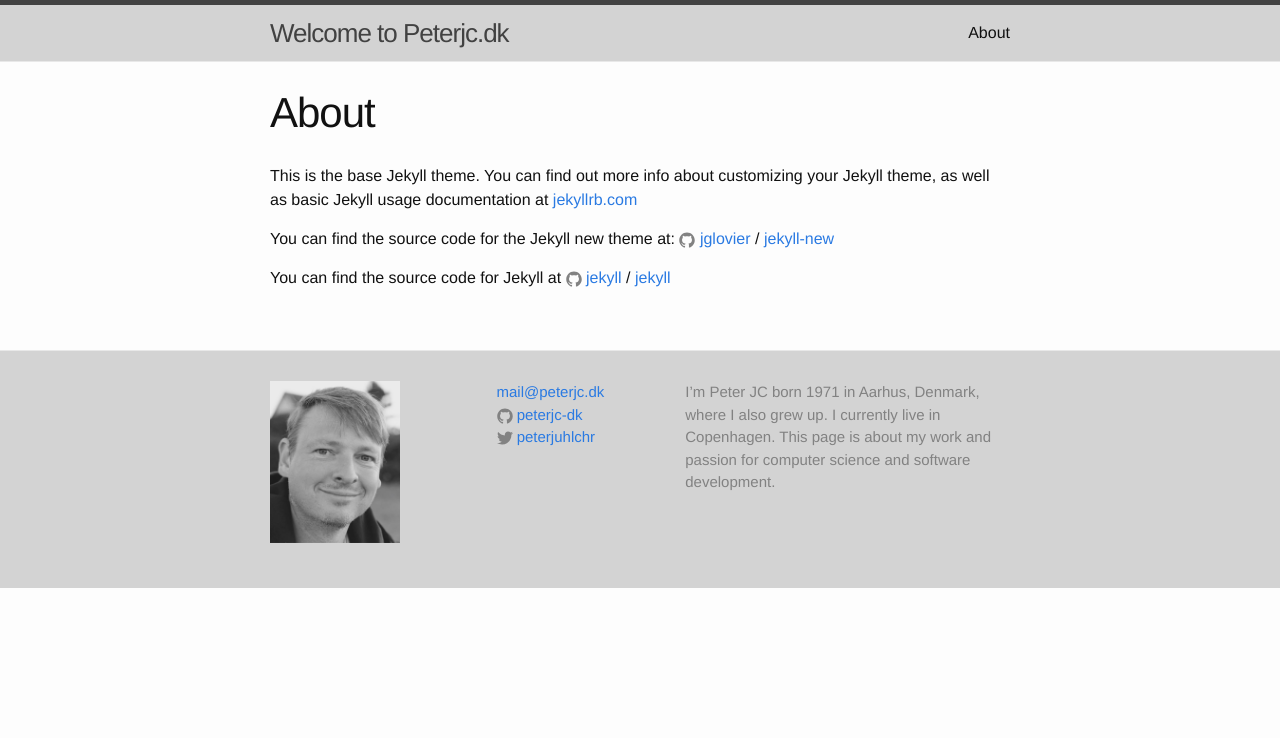
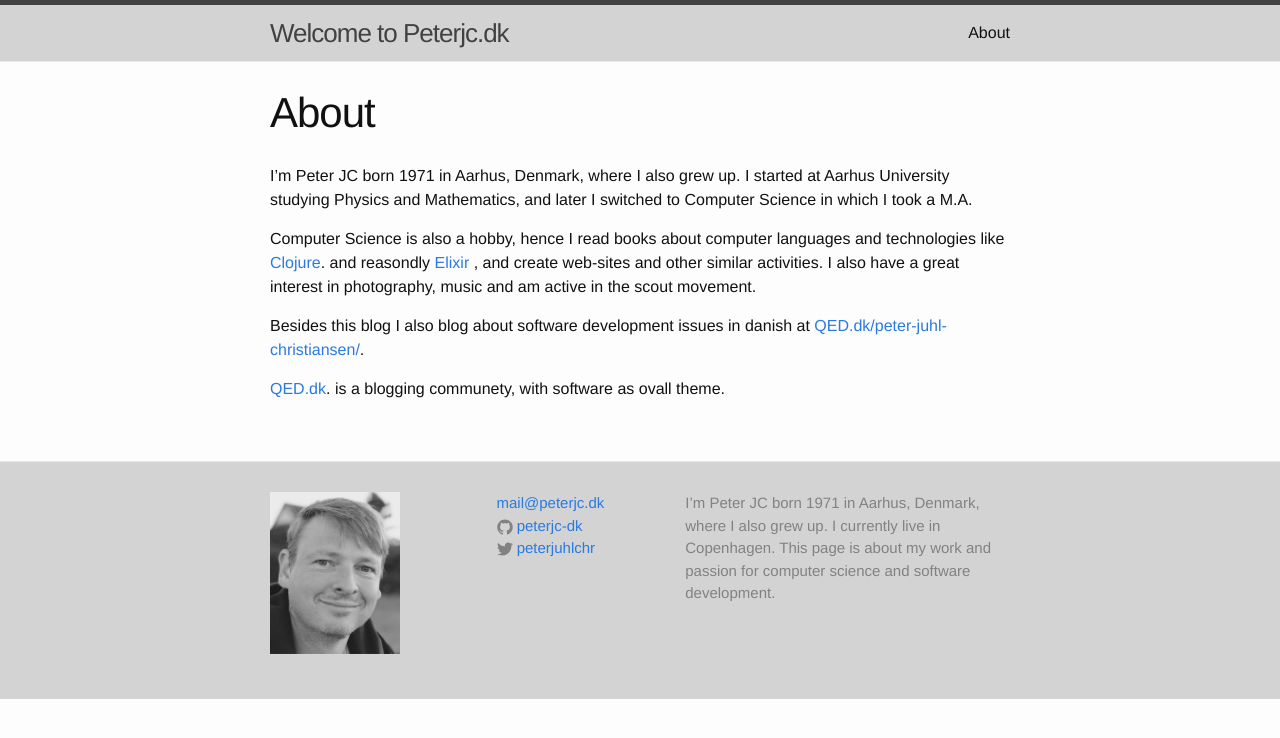
Before and after one commit to peterjc-dk/peterjc-dk.github.io, a Jekyll site: the page built from about.md, in a window 1280 px wide. Shown: the top 738 px of the page. Built offline with Jekyll 4.4.1, drawn with Linux system fonts in a browser that asks for light colours.

```diff
--- a/about.md
+++ b/about.md
@@ -4,12 +4,11 @@
 permalink: /about/
 ---
 
-This is the base Jekyll theme. You can find out more info about customizing your Jekyll theme, as well as basic Jekyll usage documentation at [jekyllrb.com](http://jekyllrb.com/)
+I’m Peter JC born 1971 in Aarhus, Denmark, where I also grew up. I started at Aarhus University studying Physics and Mathematics, and later I switched to Computer Science in which I took a M.A.
 
-You can find the source code for the Jekyll new theme at:
-{% include icon-github.html username="jglovier" %} /
-[jekyll-new](https://github.com/jglovier/jekyll-new)
+Computer Science is also a hobby, hence I read books about computer languages and technologies like [Clojure](http://clojure.org/).  and reasondly [Elixir](http://elixir-lang.org/) , and create web-sites and other similar activities. I also have a great interest in photography, music and am active in the scout movement.
 
-You can find the source code for Jekyll at
-{% include icon-github.html username="jekyll" %} /
-[jekyll](https://github.com/jekyll/jekyll)
+
+Besides this blog I also blog about software development issues in danish at [QED.dk/peter-juhl-christiansen/](http://qed.dk/peter-juhl-christiansen/).
+
+[QED.dk](http://qed.dk). is a blogging communety, with software as ovall theme.
```
Also changed, not shown: 1 other file.
